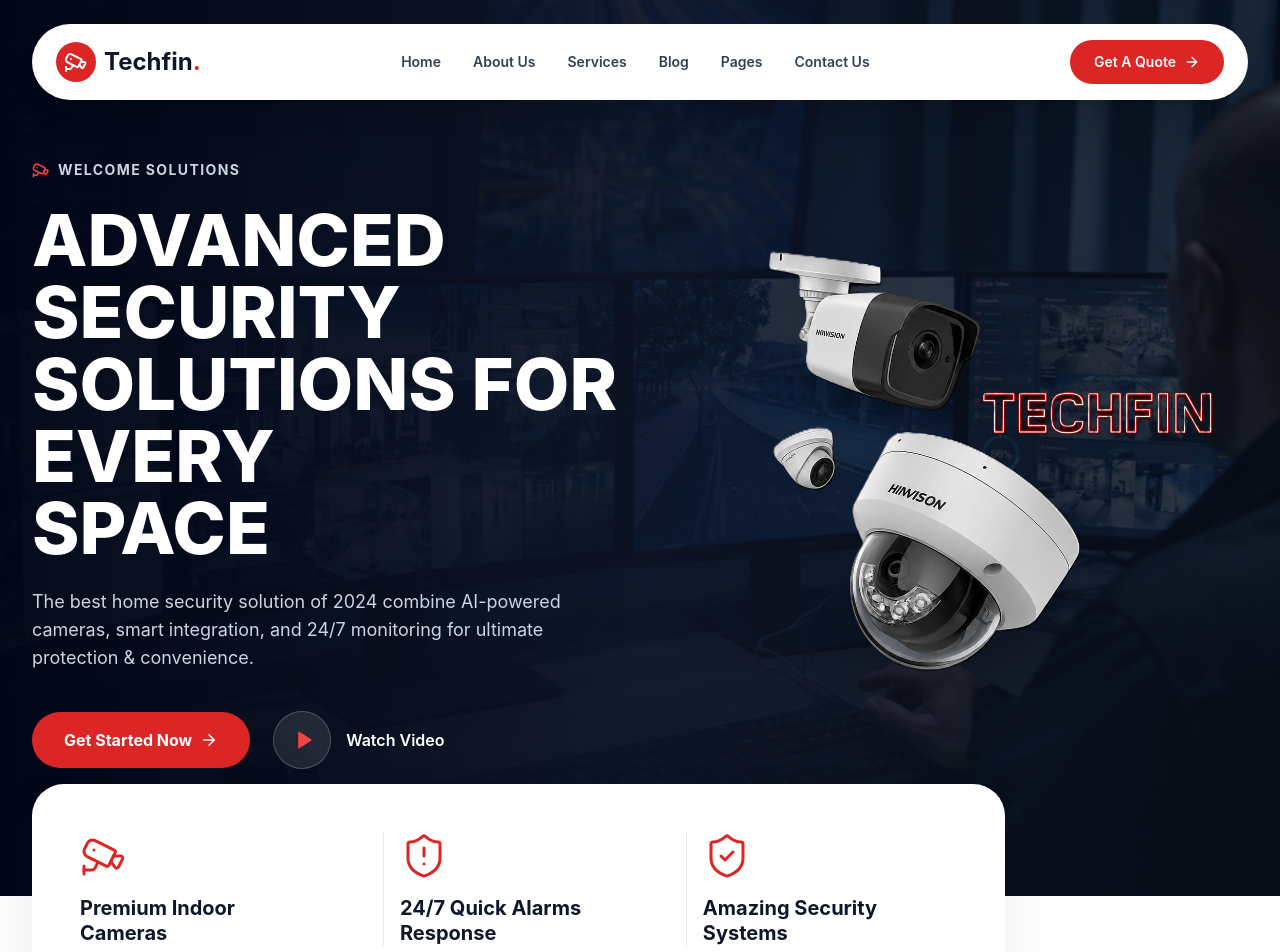
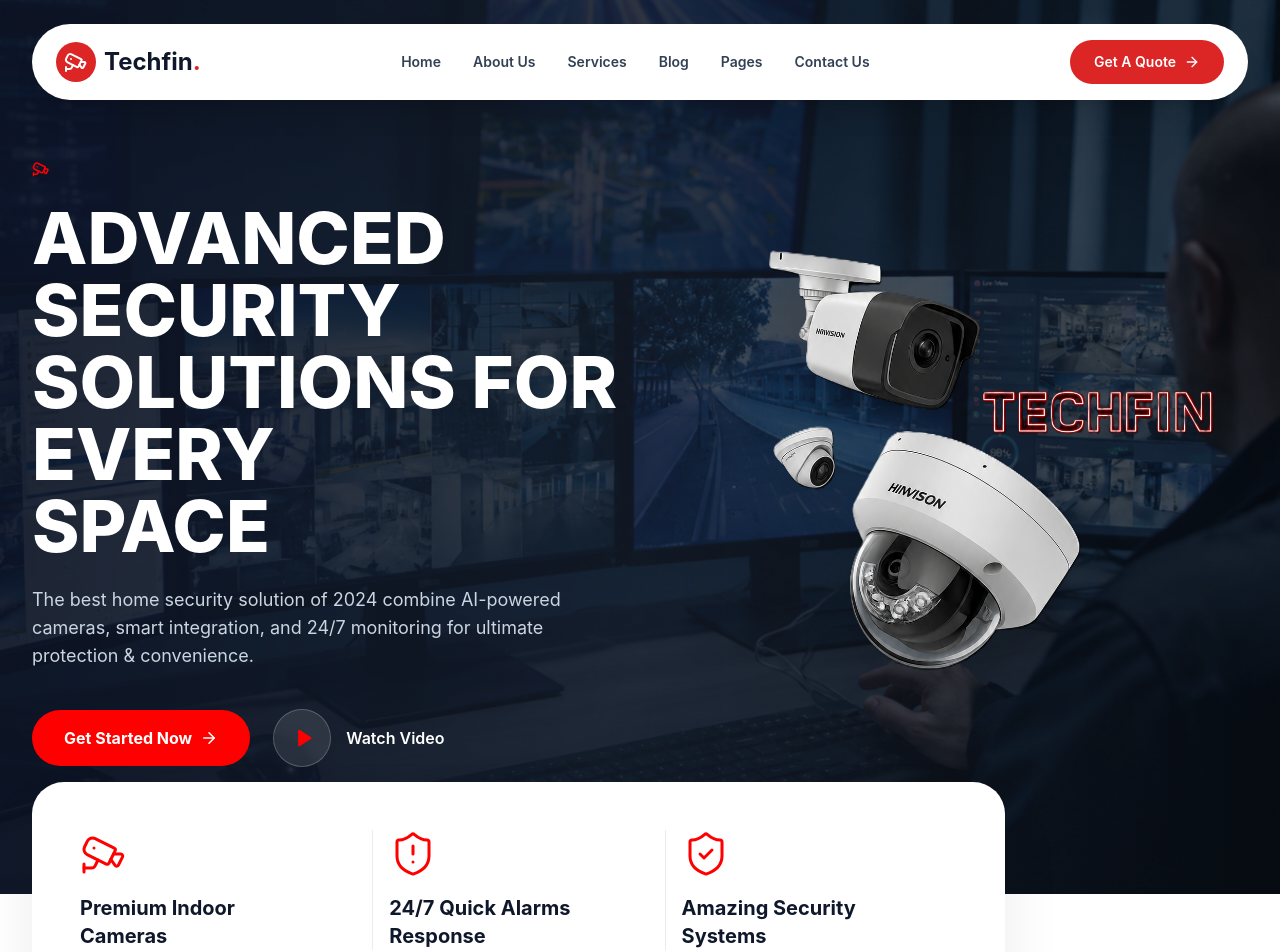
Before and after one commit to Bright-WebHost/techfin, a Next.js app: page / in a window 1280 px wide. Shown: the top 952 px of the page. Built offline with nearby package versions, Linux system fonts and the light colour scheme.

Commit message:
Remove 'Welcome Solutions' from HeroSection

```diff
--- a/src/components/Home/HeroSection.tsx
+++ b/src/components/Home/HeroSection.tsx
@@ -7,15 +7,15 @@
 
 const features = [
   {
-    icon: <Cctv className="mb-4 h-12 w-12 text-red-600" strokeWidth={1.5} />,
+    icon: <Cctv className="mb-4 h-12 w-12 text-primary" strokeWidth={1.5} />,
     title: 'Premium Indoor\nCameras'
   },
   {
-    icon: <ShieldAlert className="mb-4 h-12 w-12 text-red-600" strokeWidth={1.5} />,
+    icon: <ShieldAlert className="mb-4 h-12 w-12 text-primary" strokeWidth={1.5} />,
     title: '24/7 Quick Alarms\nResponse'
   },
   {
-    icon: <ShieldCheck className="mb-4 h-12 w-12 text-red-600" strokeWidth={1.5} />,
+    icon: <ShieldCheck className="mb-4 h-12 w-12 text-primary" strokeWidth={1.5} />,
     title: 'Amazing Security\nSystems'
   }
 ];
@@ -54,14 +54,14 @@
 export default function HeroSection() {
   return (
     // Set root to white (or transparent if your page body is white) so the overlap is visible
-    <div className="bg-white pb-20">
+    <div className="bg-white pb-16 sm:pb-20">
 
       {/* 1. DARK HERO SECTION */}
-      <div className="relative flex flex-col bg-slate-900 pb-24 lg:pb-32">
+      <div className="relative flex flex-col bg-slate-800 pb-20 sm:pb-24 lg:pb-32">
 
         {/* Dark Background Control Room Image */}
         <div className="absolute inset-0 z-0 h-full w-full overflow-hidden">
-          <div className="absolute inset-0 z-10 bg-gradient-to-r from-slate-950/95 via-slate-900/80 to-slate-900/40" />
+          <div className="absolute inset-0 z-10 bg-gradient-to-r from-slate-900/80 via-slate-800/55 to-slate-800/20" />
           <motion.div
             initial={{ scale: 1.1 }}
             animate={{ scale: 1 }}
@@ -83,46 +83,46 @@
           variants={staggerContainer}
           initial="hidden"
           animate="show"
-          className="relative z-10 mx-auto grid w-full max-w-7xl flex-1 grid-cols-1 items-center gap-12 px-4 pt-40 sm:px-6 lg:grid-cols-[1.1fr_0.9fr] lg:px-8"
+          className="relative z-10 mx-auto grid w-full max-w-7xl flex-1 grid-cols-1 items-center gap-8 px-4 pt-32 sm:gap-12 sm:px-6 sm:pt-36 lg:grid-cols-[1.1fr_0.9fr] lg:px-8 lg:pt-40"
         >
           {/* Left Column: Text & CTAs */}
           <div className="max-w-2xl">
             <motion.div
               variants={springReveal}
-              className="mb-6 flex items-center gap-2 text-sm font-bold uppercase tracking-widest text-slate-300"
+              className="mb-4 flex items-center gap-2 text-xs font-bold uppercase tracking-widest text-slate-300 sm:mb-6 sm:text-sm"
             >
-              <Cctv size={18} className="text-red-500" /> Welcome Solutions
+              <Cctv size={18} className="text-primary" />
             </motion.div>
 
             <motion.h1
               variants={springReveal}
-              className="text-5xl font-extrabold uppercase leading-[1.1] text-white sm:text-6xl lg:text-[4.5rem]"
+              className="text-4xl font-extrabold uppercase leading-[1.08] text-white sm:text-5xl lg:text-[4.5rem]"
             >
               Advanced Security <br /> Solutions For Every <br /> Space
             </motion.h1>
 
             <motion.p
               variants={springReveal}
-              className="mt-6 max-w-xl text-lg text-slate-300"
+              className="mt-5 max-w-xl text-base leading-relaxed text-slate-300 sm:mt-6 sm:text-lg"
             >
               The best home security solution of 2024 combine AI-powered cameras, smart integration, and 24/7 monitoring for ultimate protection & convenience.
             </motion.p>
 
             <motion.div
               variants={springReveal}
-              className="mt-10 flex flex-wrap items-center gap-6"
+              className="mt-8 flex flex-col gap-4 sm:mt-10 sm:flex-row sm:flex-wrap sm:items-center sm:gap-6"
             >
               <Link
                 href="/contact"
-                className="group flex items-center gap-2 rounded-full bg-red-600 px-8 py-4 text-base font-bold text-white transition-all hover:bg-red-700 hover:shadow-[0_0_20px_rgba(220,38,38,0.4)]"
+                className="group flex w-full items-center justify-center gap-2 rounded-full bg-primary px-8 py-4 text-base font-bold text-white transition-all hover:bg-primary/90 hover:shadow-[0_0_20px_rgba(0,62,71,0.4)] sm:w-auto"
               >
                 Get Started Now
                 <ArrowRight size={18} className="transition-transform group-hover:translate-x-1" />
               </Link>
 
-              <button className="group flex items-center gap-4 text-base font-semibold text-white transition hover:text-red-400">
-                <div className="flex h-14 w-14 items-center justify-center rounded-full bg-white/10 ring-1 ring-white/30 backdrop-blur-sm transition-all group-hover:scale-105 group-hover:bg-red-600/20 group-hover:ring-red-600">
-                  <Play size={20} className="ml-1 text-red-500" fill="currentColor" />
+              <button className="group flex w-full items-center justify-center gap-4 text-base font-semibold text-white transition hover:text-primary sm:w-auto sm:justify-start">
+                <div className="flex h-12 w-12 items-center justify-center rounded-full bg-white/10 ring-1 ring-white/30 backdrop-blur-sm transition-all group-hover:scale-105 group-hover:bg-primary/20 group-hover:ring-primary sm:h-14 sm:w-14">
+                  <Play size={20} className="ml-1 text-primary" fill="currentColor" />
                 </div>
                 Watch Video
               </button>
@@ -149,23 +149,23 @@
         This is now completely outside the dark background wrapper.
         The negative top margin (-mt-24 / lg:-mt-28) pulls it up over the dark edge.
       */}
-      <div className="relative z-20 mx-auto w-full max-w-7xl px-4 sm:px-6 lg:px-8 -mt-24 lg:-mt-28">
+      <div className="relative z-20 mx-auto -mt-16 w-full max-w-7xl px-4 sm:-mt-20 sm:px-6 lg:-mt-28 lg:px-8">
         <motion.div
           initial={{ opacity: 0, y: 40 }}
           animate={{ opacity: 1, y: 0 }}
           transition={{ duration: 0.7, delay: 0.6, ease: "easeOut" }}
-          className="rounded-[2rem] bg-white p-8 shadow-[0_30px_60px_rgba(0,0,0,0.08)] lg:w-4/5 lg:p-12"
+          className="rounded-[2rem] bg-white p-5 shadow-[0_30px_60px_rgba(0,0,0,0.08)] sm:p-8 lg:w-4/5 lg:p-12"
         >
-          <div className="grid grid-cols-1 gap-8 md:grid-cols-3 md:divide-x md:divide-slate-200/80">
+          <div className="grid grid-cols-1 gap-6 divide-y divide-slate-200/80 md:grid-cols-3 md:gap-0 md:divide-x md:divide-y-0 md:divide-slate-200/80">
             {features.map((feature, idx) => (
               <div
                 key={idx}
-                className="group flex flex-col px-4 first:pl-0 last:pr-0"
+                className="group flex flex-col px-0 py-5 first:pt-0 last:pb-0 md:px-4 md:py-0 md:first:pl-0 md:last:pr-0"
               >
                 <div className="transition-transform duration-300 group-hover:-translate-y-1">
                   {feature.icon}
                 </div>
-                <h3 className="whitespace-pre-line text-xl font-bold leading-tight text-slate-900">
+                <h3 className="whitespace-pre-line text-lg font-bold leading-tight text-slate-900 sm:text-xl">
                   {feature.title}
                 </h3>
               </div>
```
